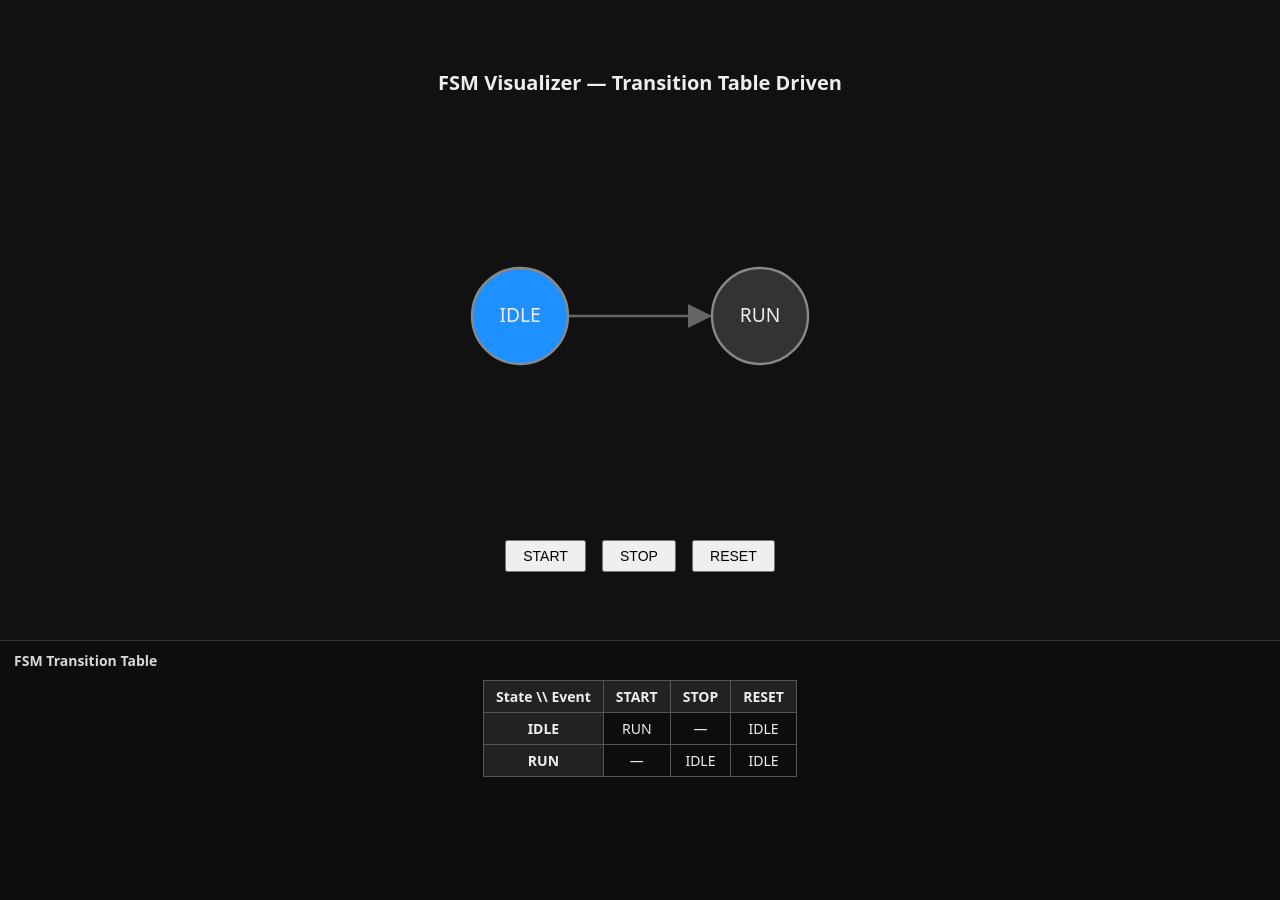
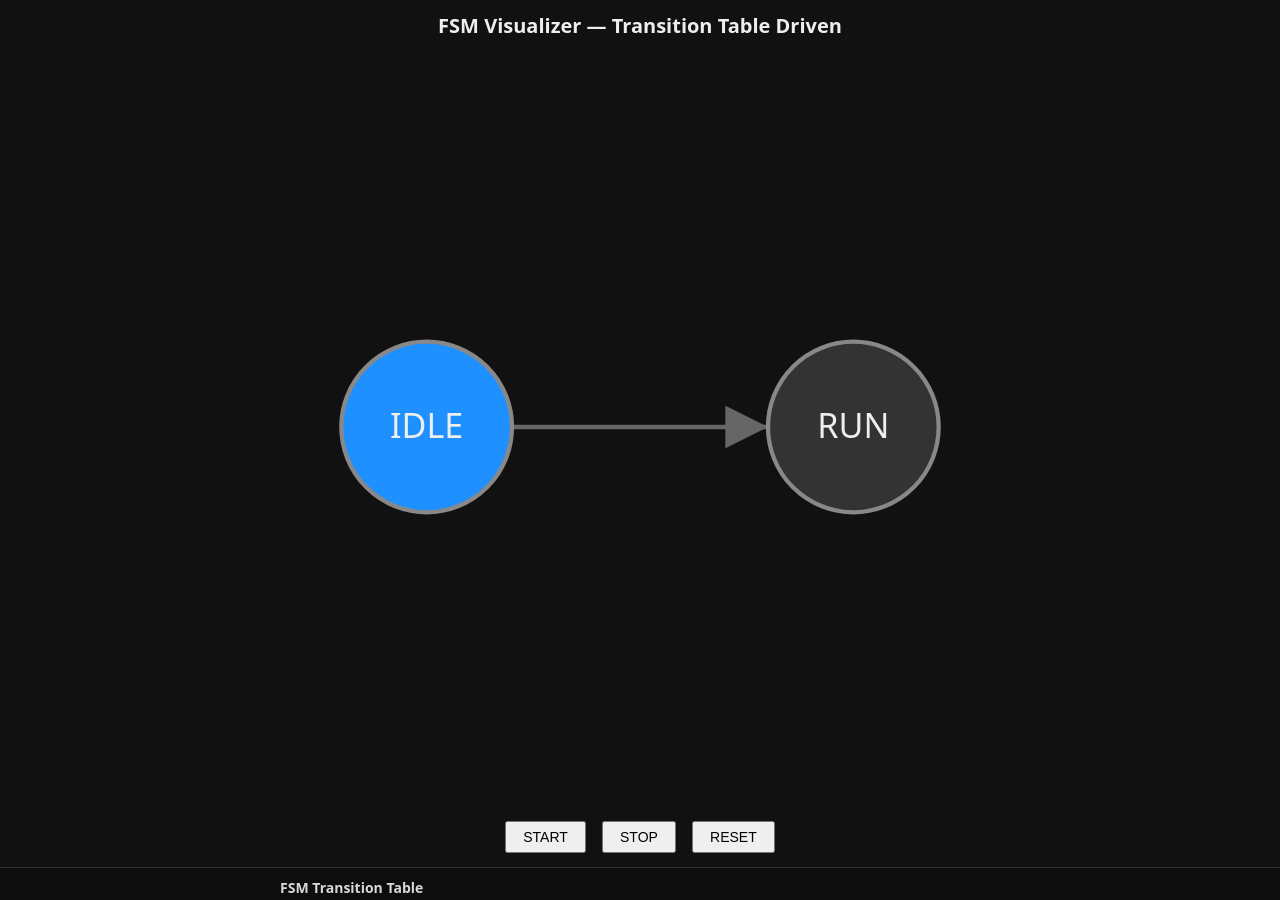
Before and after one commit to Samizo-AITL/aitl-animation-demos, a Jekyll site: the page demo/js-svg/fsm-visualizer.html, which Jekyll copies as it is, in a window 1280 px wide. Built offline with Jekyll 4.4.1, drawn with Linux system fonts in a browser that asks for light colours.

Commit message:
Update fsm-visualizer.html

```diff
--- a/demo/js-svg/fsm-visualizer.html
+++ b/demo/js-svg/fsm-visualizer.html
@@ -5,32 +5,37 @@
 <title>FSM Visualizer</title>
 
 <style>
-  /* ===== Global reset / fullscreen ===== */
+/* =====================================================
+   Global / Fullscreen
+===================================================== */
 html, body {
   width: 100%;
   height: 100%;
   margin: 0;
-    overflow: hidden;          /* ← no page scroll */
+  overflow: hidden;
   background: #111;
   color: #eee;
   font-family: system-ui, sans-serif;
 }
 
-  /* ===== App layout ===== */
+/* =====================================================
+   App Layout (FSM is the hero)
+===================================================== */
 .app {
   height: 100vh;
   width: 100vw;
   display: grid;
-    grid-template-rows: 1fr 260px; /* bottom = transition table */
+  grid-template-rows: 2.2fr 1fr; /* FSM emphasized */
 }
 
-  /* ===== Top visualization area ===== */
+/* =====================================================
+   FSM Visualization Area
+===================================================== */
 .viz {
-    display: flex;
-    flex-direction: column;
+  display: grid;
+  grid-template-rows: auto 1fr auto;
   align-items: center;
-    justify-content: center;
-    min-height: 0;
+  justify-items: center;
 }
 
 .title {
@@ -39,25 +44,38 @@
   font-weight: 600;
 }
 
+/* SVG should fill available space */
 svg {
   width: 100%;
-    max-width: 720px;
-    height: auto;
-    aspect-ratio: 5 / 3;
+  height: 100%;
+  max-width: none;
+  max-height: none;
   display: block;
 }
 
-  /* ===== FSM styles ===== */
-  .state { fill:#333; stroke:#888; stroke-width:2; }
-  .active { fill:#1e90ff; }
-  .transition { stroke:#666; stroke-width:2; fill:none; marker-end:url(#arrow); }
-  .event { fill:#ffcc00; }
-
-  /* ===== Controls ===== */
-  .controls {
-    margin: 8px 0 12px;
+/* FSM graphics */
+.state {
+  fill: #333;
+  stroke: #888;
+  stroke-width: 2;
+}
+.active {
+  fill: #1e90ff;
+}
+.transition {
+  stroke: #666;
+  stroke-width: 2;
+  fill: none;
+  marker-end: url(#arrow);
+}
+.event {
+  fill: #ffcc00;
 }
 
+/* Controls */
+.controls {
+  margin: 10px 0 14px;
+}
 button {
   margin: 0 6px;
   padding: 6px 16px;
@@ -65,26 +83,34 @@
   cursor: pointer;
 }
 
-  /* ===== Bottom table area ===== */
+/* =====================================================
+   Transition Table Area
+===================================================== */
 .table-panel {
-    min-height: 0;
-    overflow: auto;            /* scroll ONLY inside table area */
+  display: flex;
+  flex-direction: column;
+  align-items: center;
+  overflow: auto;
   border-top: 1px solid #333;
   background: #0d0d0d;
 }
 
 .table-title {
+  width: 100%;
+  max-width: 720px;
   text-align: left;
-    padding: 10px 14px;
+  padding: 10px 0;
   font-size: 14px;
   font-weight: 600;
   opacity: 0.9;
 }
 
 table {
-    margin: 0 auto 14px;
+  width: 100%;
+  max-width: 720px;
   border-collapse: collapse;
   font-size: 14px;
+  margin-bottom: 14px;
 }
 
 th, td {
@@ -94,12 +120,12 @@
 }
 
 th {
-    background:#222;
+  background: #222;
 }
 
 .highlight {
-    background:#1e90ff;
-    color:#000;
+  background: #1e90ff;
+  color: #000;
 }
 </style>
 </head>
@@ -108,7 +134,7 @@
 
 <div class="app">
 
-  <!-- ================= Visualization ================= -->
+  <!-- ================= FSM Visualization ================= -->
   <div class="viz">
     <div class="title">FSM Visualizer — Transition Table Driven</div>
 
```
Lines whose indentation alone changed are shown as unchanged.
